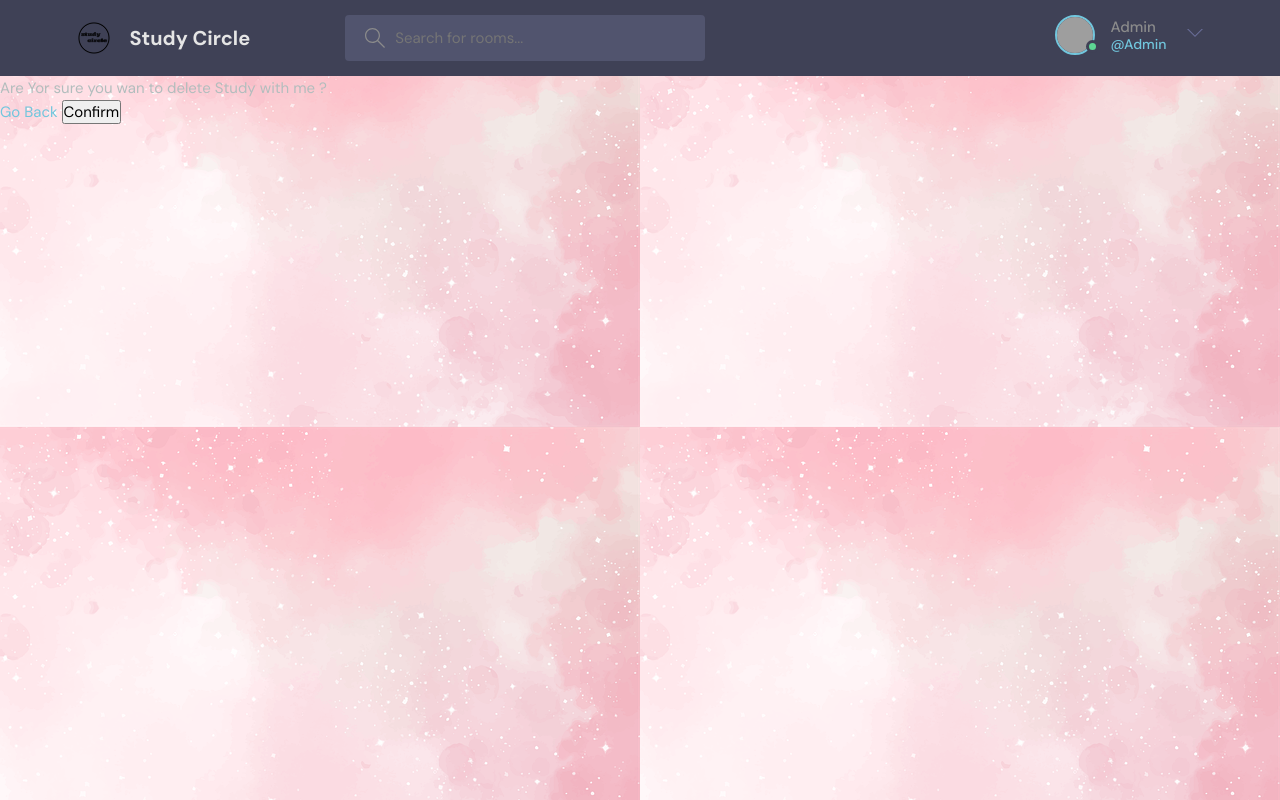
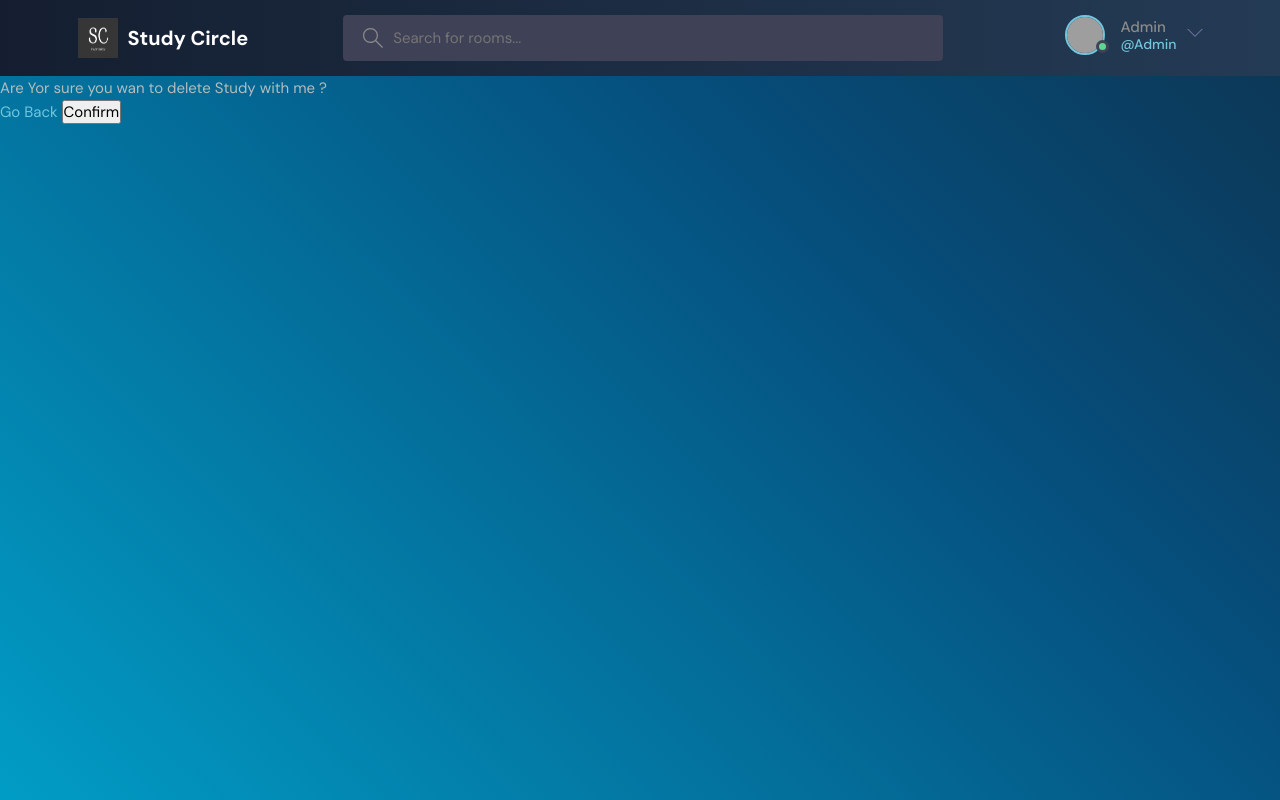
Before and after one commit to prathmesh1602/StudyCircle, a Django app: page /delete-room/15 in a window 1280 px wide. Run offline with Django 5.2, Linux system fonts and the light colour scheme; a user stored in the database is signed in; data comes from the database, SQL or seed files in the repository; some web fonts are replaced; grey boxes are pictures that could not be loaded.

Commit message:
background change

```diff
--- a/static/styles/style.css
+++ b/static/styles/style.css
@@ -1,4 +1,6 @@
 @import url("https://fonts.googleapis.com/css2?family=DM+Sans:wght@400;500;700&display=swap");
+
+
 
 :root {
   --color-main: #71c6dd;
@@ -48,9 +50,28 @@ body {
   font-weight: 400;
   font-size: 1.5rem;
   color: var(--color-light-gray);
-  background-image:url("/static/images/pink-7761356_640.webp") ;
+
+
+
+
+  /* background-image:url("/static/images/pexels-marina-hinic-199169-726233.jpg") ; */
+  /* background-image: linear-gradient(to bottom right, blue,indigo,- black); */
+
+  background-image: linear-gradient(45deg,rgb(22, 22, 32), #054f7d,#00a7cf,#054f7d,rgb(22, 22, 32));
+  background-size:300% 300% ;
+  /* animation-duration: 12s; */
+ /* / animation-iteration-count: ease-in-out infinite; */
+  animation: gradients 12s ease-in-out infinite;
   min-height: 100vh;
 }
+
+@keyframes gradients {
+  0%   {background-position: 0 50%;}
+  50% {background-position: 100% 50%;}
+  100%  {background-position: 0 50%;}
+}
+
+
 
 img {
   width: 100%;
@@ -267,7 +288,7 @@ a {
 
 .header {
   padding: 1.5rem;
-  background-color: var(--color-dark);
+  background-image:linear-gradient(to right, #141e30, #243b55);
 }
 
 .header > .container {
@@ -278,28 +299,30 @@ a {
 .header__logo,
 .header__user {
   display: flex;
-  gap: 2rem;
+  gap: 1rem;
   align-items: center;
 }
 
 .header__logo > img {
-  height: 3.2rem;
-  width: 3.2rem;
+  height: 4rem;
+  width: 4rem;
+
 }
 
 .header__logo > h1 {
   font-weight: 700;
   font-size: 2rem;
-  color: var(--color-light);
+  color: white;
 }
 
 .header__search > label {
-  background-color: var(--color-dark-medium);
+  background-color: var(--color-dark);
   padding: 1.3rem 1rem;
   display: flex;
   align-items: center;
   gap: 1rem;
   border-radius: 4px;
+  width: 600px;
 }
 
 .header__search svg {
@@ -563,7 +586,7 @@ a {
 .topics__header h2 {
   text-transform: uppercase;
   font-weight: 500;
-  color: var(--color-dark-light);
+  color: var(--color-light);
 }
 
 .topics__list {
@@ -649,7 +672,7 @@ a {
 
 .roomList__header p {
   font-weight: 500;
-  color: var(--color-dark-light);
+  color: var(--color-light);
 }
 
 /*========== Room List Room ==========*/
--- a/templates/navbar.html
+++ b/templates/navbar.html
@@ -2,7 +2,7 @@
 <header class="header header--loggedIn">
     <div class="container">
       <a href="{% url "home" %}" class="header__logo">
-        <img src="{% static 'images/s.png' %}" />
+        <img src="{% static 'images/s1.png' %}" />
         <h1>Study Circle</h1>
       </a>
       <form class="header__search" method="GET" action ="{% url 'home' %}">
```
Also changed, not shown: static/images/s1.png (added), 1 other file.
